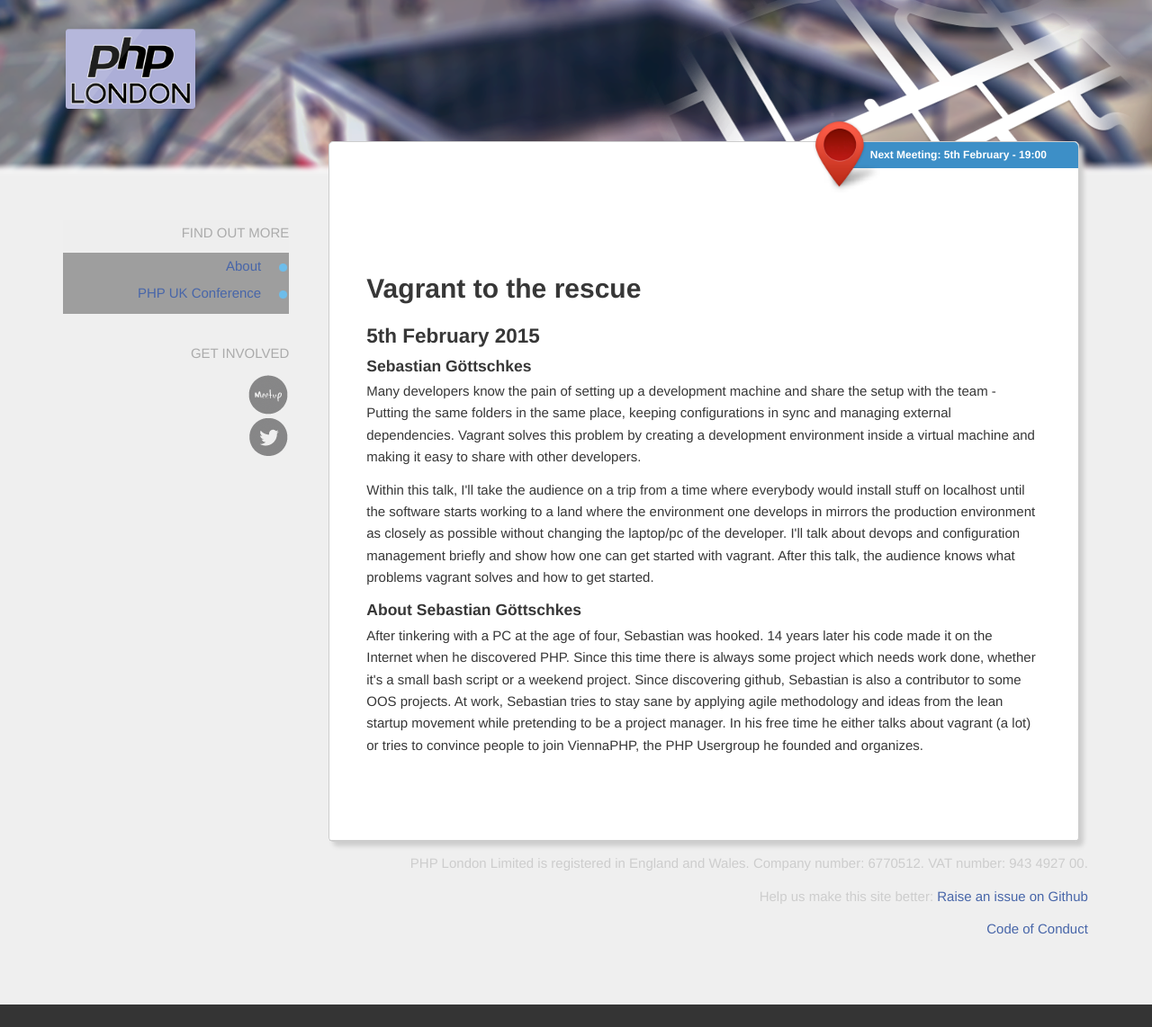
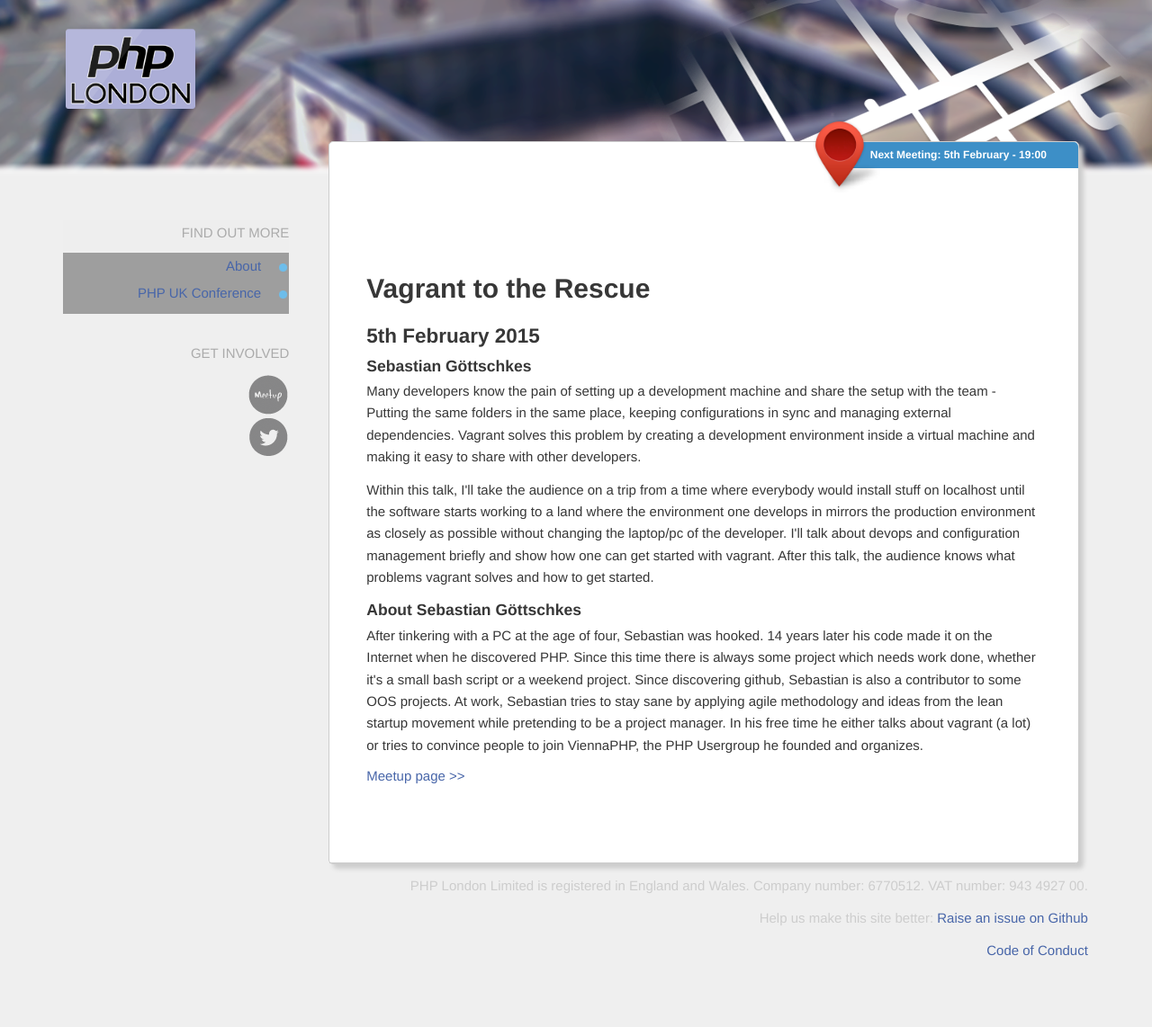
Before and after one commit to phplondon/phplondon.github.io, a Jekyll site: the page built from _posts/2015-02-05-vagrant-to-the-rescue.html, in a window 1280 px wide. Shown: the whole page at 90% size. Built offline with Jekyll 4.4.1, drawn with Linux system fonts in a browser that asks for light colours; before the commit the page ends 1117 px from its top, so only the background shows below that; some of the changed lines change nothing that is shown; grey boxes are pictures that could not be loaded.

Commit message:
Add meetup link

```diff
--- a/_posts/2015-02-05-vagrant-to-the-rescue.html
+++ b/_posts/2015-02-05-vagrant-to-the-rescue.html
@@ -1,8 +1,8 @@
 ---
 layout:  talk
-title:   "Vagrant to the rescue"
+title:   "Vagrant to the Rescue"
 speaker: "@sgoettschkes"
-meetup:
+meetup: "http://www.meetup.com/phplondon/events/220248630/"
 ---
 <p>Many developers know the pain of setting up a development machine and share the setup with the team - Putting the same folders in the same place, keeping configurations in sync and managing external dependencies. Vagrant solves this problem by creating a development environment inside a virtual machine and making it easy to share with other developers.</p>
 <p>Within this talk, I'll take the audience on a trip from a time where everybody would install stuff on localhost until the software starts working to a land where the environment one develops in mirrors the production environment as closely as possible without changing the laptop/pc of the developer. I'll talk about devops and configuration management briefly and show how one can get started with vagrant. After this talk, the audience knows what problems vagrant solves and how to get started.</p>
```
